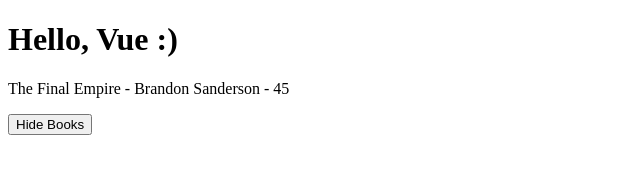
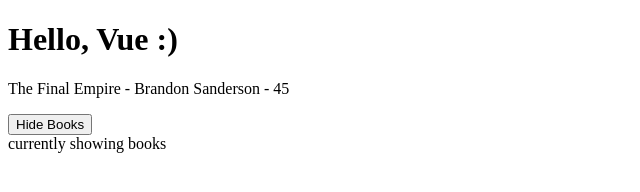
Before and after one commit to SafNaaz/vue-basics, a plain HTML site: page index.html in a window 1280 px wide. Shown: the whole page, without its empty margins (0-640 px from the left). Drawn offline with nearby package versions, Linux system fonts and the light colour scheme.

Commit message:
v-show , similar to v-if, but with css - for menus

```diff
--- a/index.html
+++ b/index.html
@@ -18,6 +18,8 @@
             <span v-if="showBooks">Hide Books</span>
             <span v-else>Show Books</span>
         </button>
+
+        <div v-show="showBooks">currently showing books</div>
     </div>
     <script src="app.js"></script>
 </body>
```
